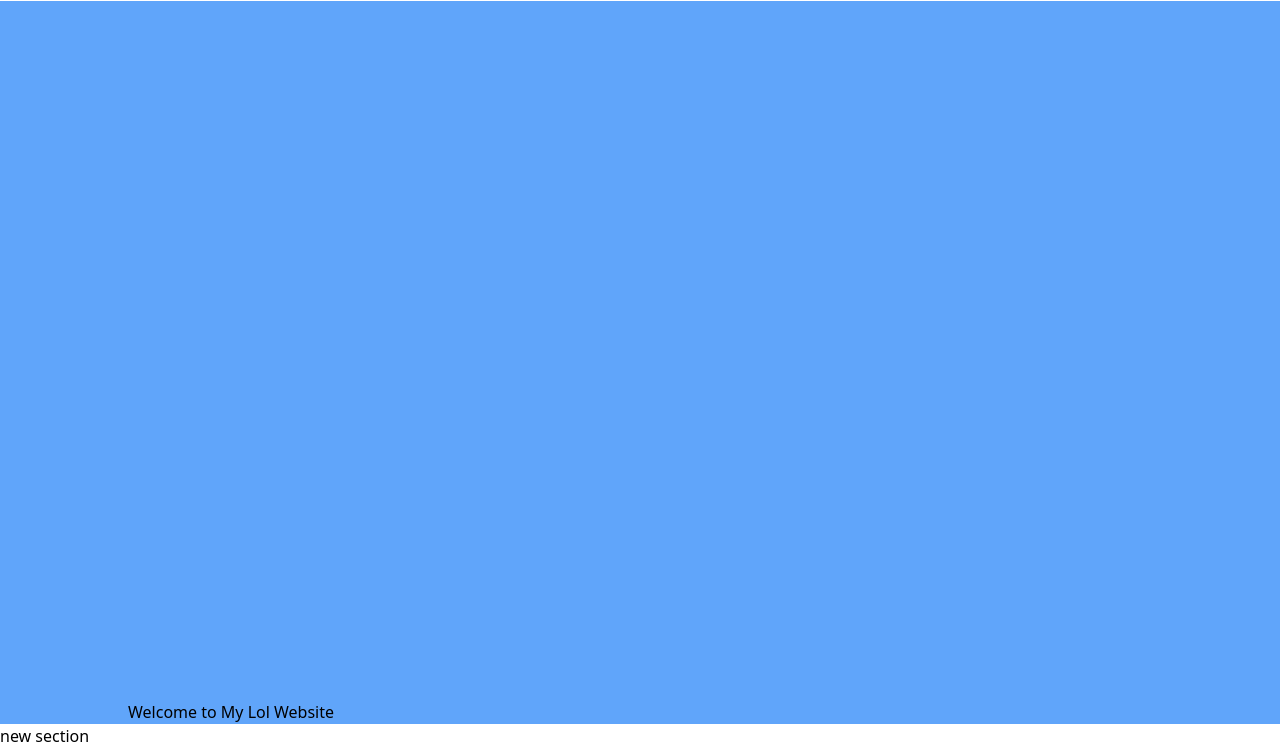
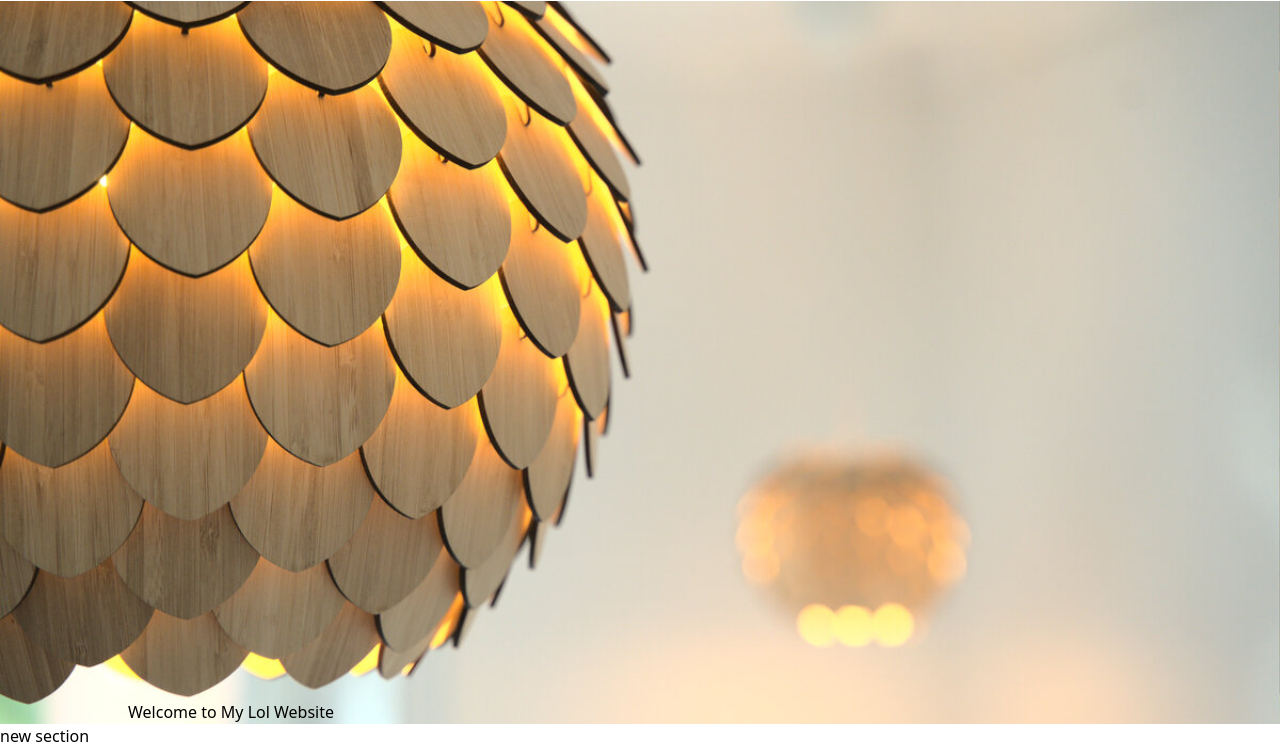
Before and after one commit to SofusA/lamp-shade-site, a plain HTML site: page src/index.html in a window 1280 px wide. Shown: the part 76-824 px from the top of the page. Drawn offline with nearby package versions, Linux system fonts and the light colour scheme; files that its build step writes are made by us from their sources.

Commit message:
Add first image

```diff
--- a/src/index.html
+++ b/src/index.html
@@ -19,7 +19,10 @@
       </div>
     </div>
 
-    <div class="flex justify-center bg-blue-400 h-svh">
+    <div
+      class="flex justify-center bg-blue-400 h-svh bg-no-repeat bg-cover"
+      style="background-image: url(/assets/bambus_lampe_focus_1.jpg)"
+    >
       <div class="max-w-screen-lg w-full flex flex-col justify-end">
         <h1>Welcome to My Lol Website</h1>
       </div>
```
Also changed, not shown: src/assets/bambus_lampe_stor_close.jpg (renamed from src/assets/bambus_lampe_stor_nær.jpg), src/assets/bambus_lampe_stue_lille_close.jpg (renamed from src/assets/bambus_lampe_stue_lille_nær.jpg), src/assets/bambus_lampe_stue_stor_close.jpg (renamed from src/assets/bambus_lampe_stue_stor_nær.jpg), 3 other files.
